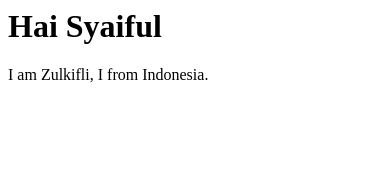
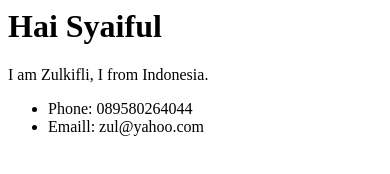
Before and after one commit to syaifulrmdhn/NewPro, a plain HTML site: page index.html in a window 390 px wide. Drawn offline with Linux system fonts and the light colour scheme.

Commit message:
Add number phone

```diff
--- a/index.html
+++ b/index.html
@@ -5,5 +5,9 @@
 <body>
 	<h1>Hai Syaiful</h1>
 	<p>I am Zulkifli, I from Indonesia.</p>
+	<ul>
+		<li>Phone: 089580264044</li>
+		<li>Emaill: zul@yahoo.com</li>
+	</ul>
 </body>
 </html>
```
